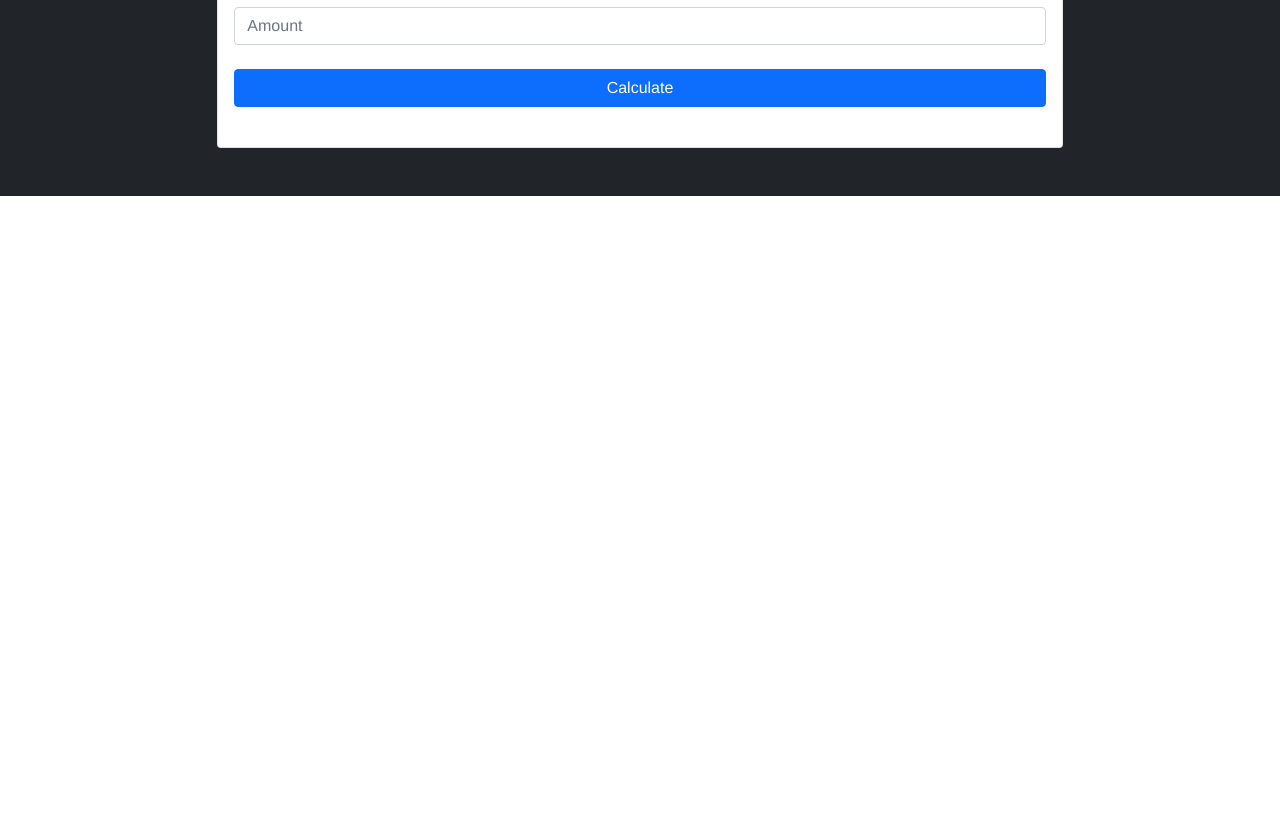
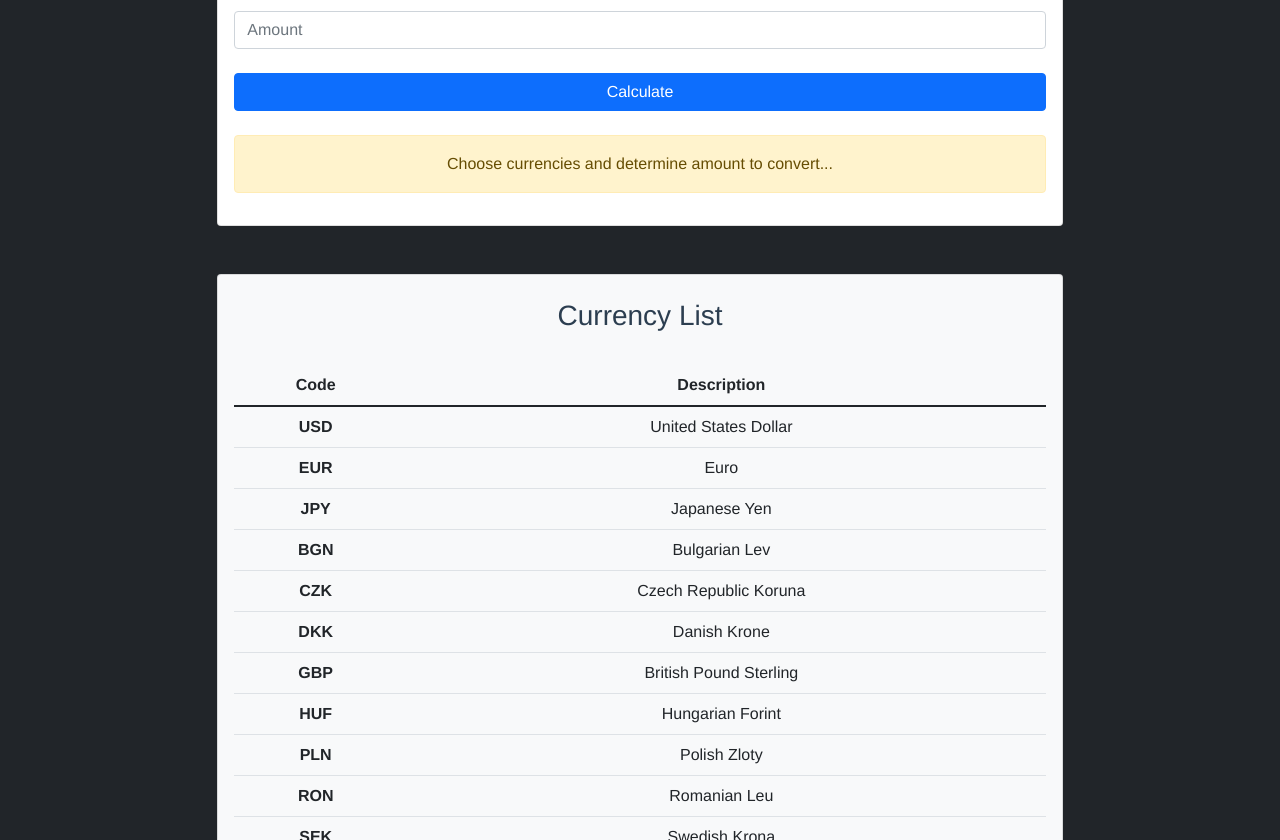
Before and after one commit to metin95yildiz/currency-converter-vue, a Vue app: page / in a window 1280 px wide. Shown: the part 260-1100 px from the top of the page. Before the commit the page ends 800 px from the top, so only its background shows below. Built offline with nearby package versions, Linux system fonts and the light colour scheme.

Commit message:
Added currencies list

```diff
--- a/src/App.vue
+++ b/src/App.vue
@@ -21,6 +21,6 @@ export default {
   -moz-osx-font-smoothing: grayscale;
   text-align: center;
   color: #2c3e50;
-  margin-top: 60px;
+  margin-top: 4rem;
 }
 </style>
--- a/src/components/CurrencyConverter.vue
+++ b/src/components/CurrencyConverter.vue
@@ -2,15 +2,15 @@
   <div class="row bg-dark">
     <div class="col-md-8 mx-auto">
         <div class="card card-body text-center mh-100 mt-5 mb-5">
-            <form id="currency-form" @submit.prevent="convert" method="post">
+            <form id="currency-form" @submit.prevent="convert" method="get">
                 <div class="form-group d-flex flex-nowrap my-4">
                     <div class="input-group d-flex justify-content-start flex-nowrap">
                         <label class="input-group-text" for="firstCurrency">
                             First Currency
                         </label>
                         <select v-model="firstCurrency" class="selectpicker bg-secondary w-25" name="firstCurrency">
-                            <option v-for="currency in getCurrencies" :key="currency">
-                                {{ currency }}
+                            <option v-for="currency, key in getCurrencies" :key="key">
+                                {{ key }}
                             </option>
                         </select>
                     </div>
@@ -19,15 +19,15 @@
                             Second Currency
                         </label>
                         <select v-model="secondCurrency" class="selectpicker bg-secondary w-25" name="secondCurrency">
-                            <option v-for="currency in getCurrencies" :key="currency">
-                                {{ currency }}
+                            <option v-for="currency, key in getCurrencies" :key="key">
+                                {{ key }}
                             </option>
                         </select>
                     </div>
                 </div>
                 <div class="form-group my-4">
                     <input v-model="amount" type="number" class="form-control"
-                    name="amount" placeholder="Amount" min="0" required />
+                    name="amount" placeholder="Amount" min="1" required />
                 </div>
                 <div class="form-group my-4">
                     <input type="submit" class="btn btn-primary w-100"
@@ -35,7 +35,8 @@
                 </div>
             </form>
 
-            <div id="results" class="bg-danger pt-4"  v-if="getCurrencyInfo">
+            <transition name="fade" mode="out-in" appear>
+                <div id="results" class="card card-body bg-danger pt-4" v-if="getCurrencyInfo">
                     <h4>Results</h4>
                     <div class="form-group">
                         <span class="input-group-text justify-content-center my-4">
@@ -46,6 +47,28 @@
                         </div>
                     </div>
                 </div>
+                <div v-else-if="isThereError">Please check currencies and amount...</div>
+                <div class="alert alert-warning" v-else>Choose currencies and determine amount to convert...</div>
+            </transition>
+        </div>
+
+        <div id="currencyList" class="card card-body bg-light pt-4">
+            <h3>Currency List</h3>
+            <br>
+            <table class="table">
+                <thead>
+                    <tr>
+                    <th scope="col">Code</th>
+                    <th scope="col">Description</th>
+                    </tr>
+                </thead>
+                <tbody>
+                    <tr v-for="(currency, key) in getCurrencies" :key="key">
+                    <th scope="row">{{key}}</th>
+                    <td>{{currency}}</td>
+                    </tr>
+                </tbody>
+            </table>
         </div>
     </div>
   </div>
@@ -60,24 +83,41 @@ export default {
       return {
           firstCurrency: "",
           secondCurrency: "",
-          amount: ""
+          amount: "",
+          isThereError: false
       }
   },
   methods: {
       convert() {
+          !this.firstCurrency || !this.secondCurrency || !this.amount ?
+            this.isThereError = true
+          :
           this.$store.dispatch("convert", {
               firstCurrency: this.firstCurrency,
               secondCurrency: this.secondCurrency,
               amount: this.amount })
+            this.isThereError = false;
       }
   },
   computed: {
       ...mapGetters(["getCurrencyInfo", "getCurrencies"])
-  }
+  },
 }
 </script>
 
 
 <style scoped>
-
+.card {
+    transition: height 1s;
+}
+.fade-enter {
+    opacity: 0;
+}
+.fade-enter-active {
+    transition: opacity 1s 0.5s;
+}
+.fade-leave-active {
+    transition: opacity 1s 0.5s;
+    opacity: 0;
+}
 </style>
```
Lines whose indentation alone changed are shown as unchanged.
